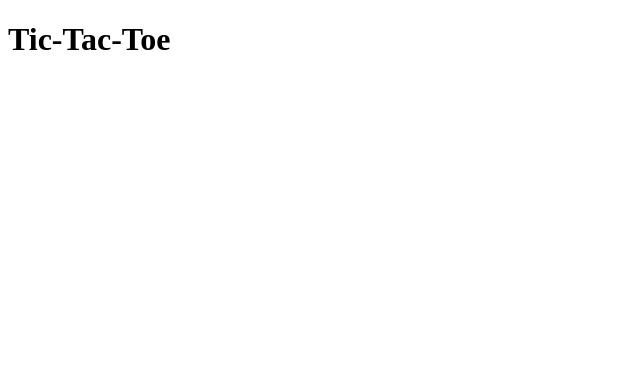
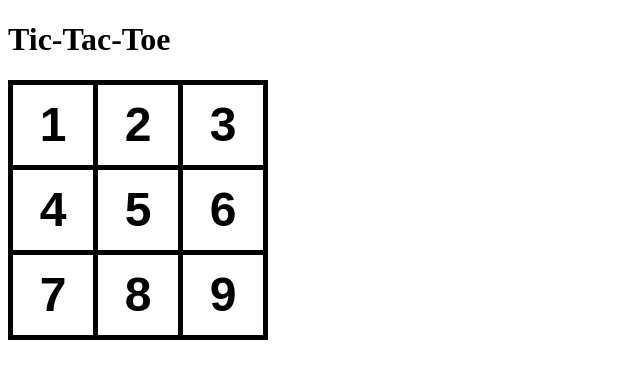
Before and after one commit to fabrezi/TIC-TAC-TOE, a website: page index.html in a window 1280 px wide. Shown: the whole page, without its empty margins (0-640 px from the left). Drawn offline with Linux system fonts and the light colour scheme.

Commit message:
feat(html): grid

```diff
--- a/index.html
+++ b/index.html
@@ -2,11 +2,56 @@
 <html>
     <head>
         <title>TTT</title>
+
+        <style>
+            .container {
+  background: black;
+  display: inline-block;
+  border: 5px solid black;
+}
+
+.grid {
+  display: grid;
+  grid-template-columns: repeat(3, 80px);
+  grid-template-rows: repeat(3, 80px);
+  grid-gap: 5px;
+}
+
+.cell {
+   /* center the cell content */
+  justify-content: center;
+  align-items: center;
+  display: flex;
+  font-family: Arial;
+  font-size: 3rem;
+  font-weight: bold;
+  background: white;
+}
+        </style>
 
     </head>
 
     <body>
         <h1>Tic-Tac-Toe</h1>
 
+        <div class="grid-container">
+            <div class="grid-item"></div>
+            <div class="grid-item"></div>
+        </div>
+
+        <div class="container">
+            <div class="grid">
+              <div class="cell" id="1">1</div>
+              <div class="cell" id="2">2</div>
+              <div class="cell" id="3">3</div>
+              <div class="cell" id="4">4</div>
+              <div class="cell" id="5">5</div>
+              <div class="cell" id="6">6</div>
+              <div class="cell" id="7">7</div>
+              <div class="cell" id="8">8</div>
+              <div class="cell" id="9">9</div>
+            </div>
+          </div>
+
     </body>
 </html>
```
Also changed, not shown: README.md.
